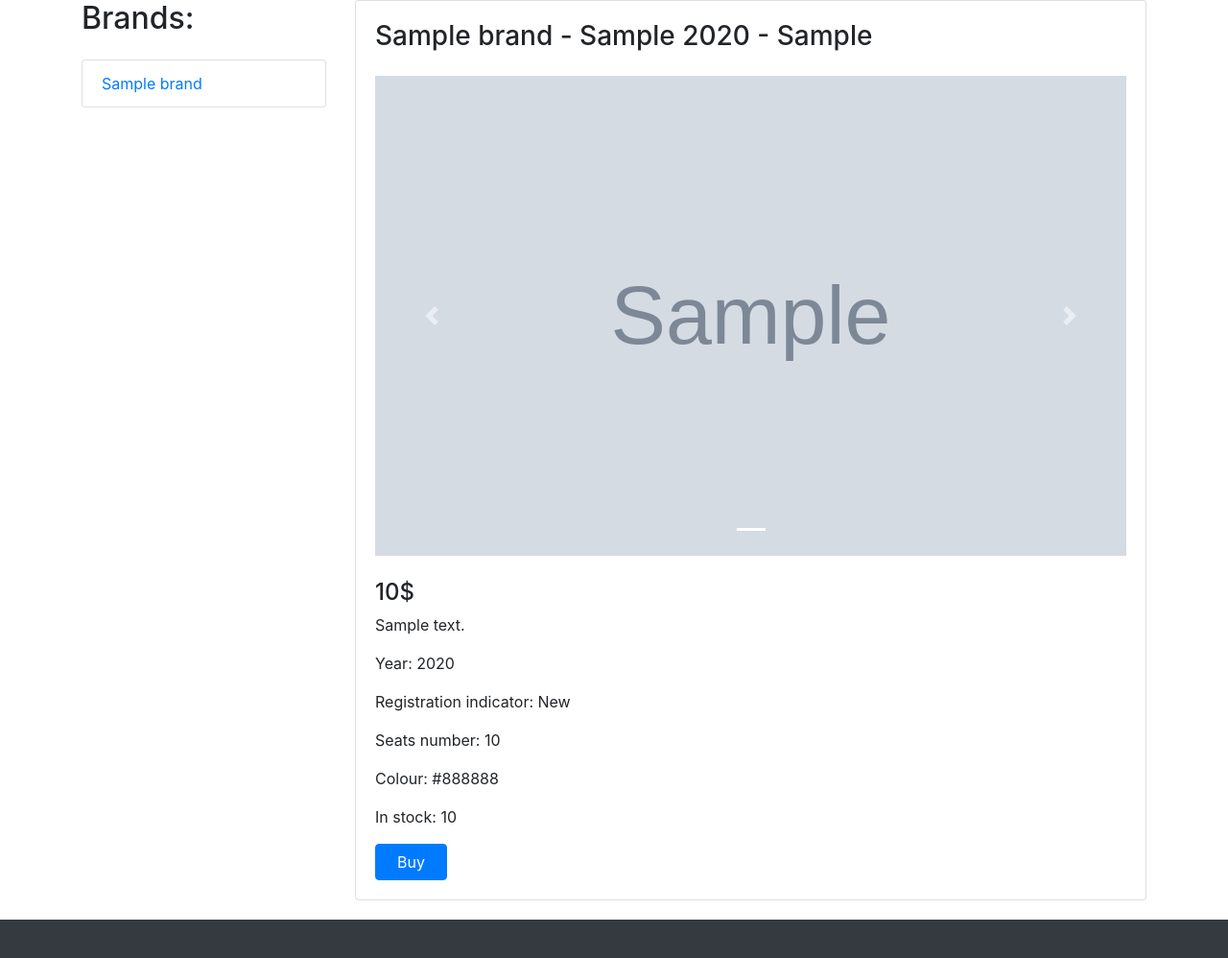
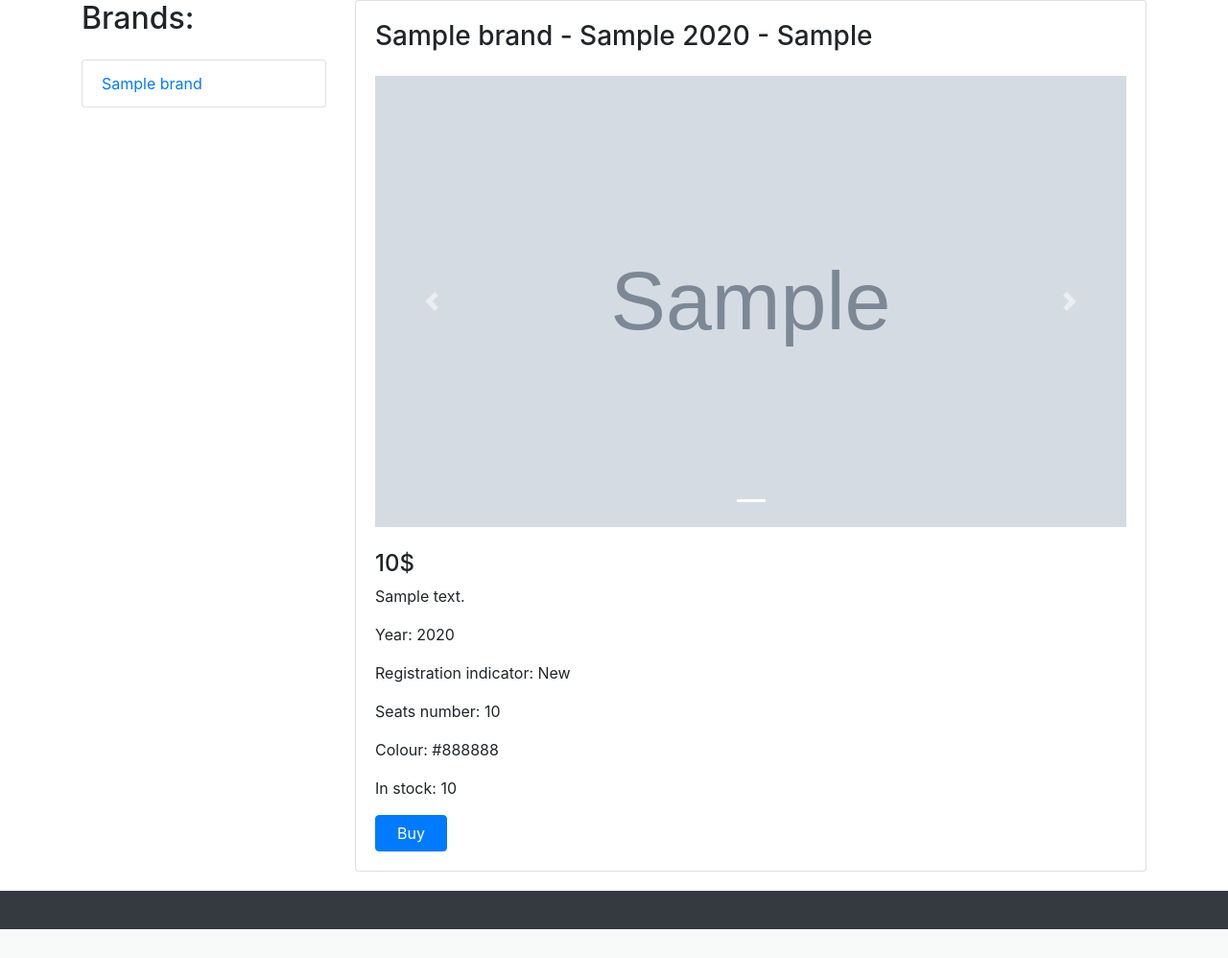
Before and after one commit to Arne-Sandberg/car-market, a Django app: page /brand/1/1/ in a window 1280 px wide. Shown: the part 98-1096 px from the top of the page at 96% size. After the commit the page ends 1066 px from the top, so only its background shows below. Run offline with Django 3.2, Linux system fonts and the light colour scheme; tables that the repository leaves empty hold one stand-in row (values such as "Sample post"); grey boxes marked "Sample" are stand-in pictures; some libraries are stand-ins or nearby versions.

Commit message:
CarsPageView changed from TemplateView to DetailView

```diff
--- a/MarketApp/static/css/style.css
+++ b/MarketApp/static/css/style.css
@@ -8,16 +8,26 @@ footer {
     min-height: 5vh;
 }
 
-.advert {
+.advert_img {
     min-height: 500px;
     max-height: 500px;
 }
 
-.brand {
+.brand_img {
     min-height: 180px;
     max-height: 180px;
 }
 
-button{
+.car_img {
+    min-height: 470px;
+    max-height: 470px;
+}
+
+button {
     width: 75px;
 }
+
+.carousel-caption:hover {
+    background: rgba(50, 50, 50, 0.7);
+    border-radius: 5px;
+}
--- a/templates/brand_content.html
+++ b/templates/brand_content.html
@@ -12,7 +12,7 @@
                                 {% for im in car.image_set.all %}
                                     <div class="carousel-item {% if not forloop.counter0 %} active {% endif %}">
                                         <a href="{{ car.id }}">
-                                            <img class="brand d-block w-100"
+                                            <img class="brand_img d-block w-100"
                                                  src="{% static im.image.url %}" alt="slide">
                                         </a>
                                     </div>
--- a/templates/cars.html
+++ b/templates/cars.html
@@ -8,7 +8,7 @@
                 <div class="carousel-inner">
                     {% for im in object.image_set.all %}
                         <div class="carousel-item {% if not forloop.counter0 %} active {% endif %}">
-                            <img class="advert d-block w-100" src="{% static im.image.url %}" alt="slide">
+                            <img class="car_img d-block w-100" src="{% static im.image.url %}" alt="slide">
                         </div>
                     {% endfor %}
                 </div>
--- a/templates/index.html
+++ b/templates/index.html
@@ -76,11 +76,11 @@
                                 {% for car in advertisement %}
                                     <div class="carousel-item {% if not forloop.counter0 %} active {% endif %}">
                                         <a href="/brand/{{ car.brand_id }}/{{ car.id }}"> <img
-                                                class="advert d-block w-100"
+                                                class="advert_img d-block w-100"
                                                 src="{% static car.image_set.first.image.url %}" alt="slide">
                                             <div class="carousel-caption d-none d-md-block">
                                                 <h5>{{ car }}</h5>
-                                                <p>{{ car.price }}$</p>
+                                                {{ car.price }}$
                                             </div>
                                         </a>
                                     </div>
```
Also changed, not shown: MarketApp/static/images/BMW_X6_E71_1.jpg (added), MarketApp/static/images/BMW_X6_E71_2.jpg (added), MarketApp/static/images/mazda_cx5_1.jpg (renamed from MarketApp/static/images/mazda_cx5_1_UTuWZvM.jpg), MarketApp/static/images/mazda_cx5_2.jpg (renamed from MarketApp/static/images/mazda_cx5_2_5O1ObcM.jpg), MarketApp/static/images/mazda_cx5_3.jpg (renamed from MarketApp/static/images/mazda_cx5_3_yrhKqKZ.jpg).
